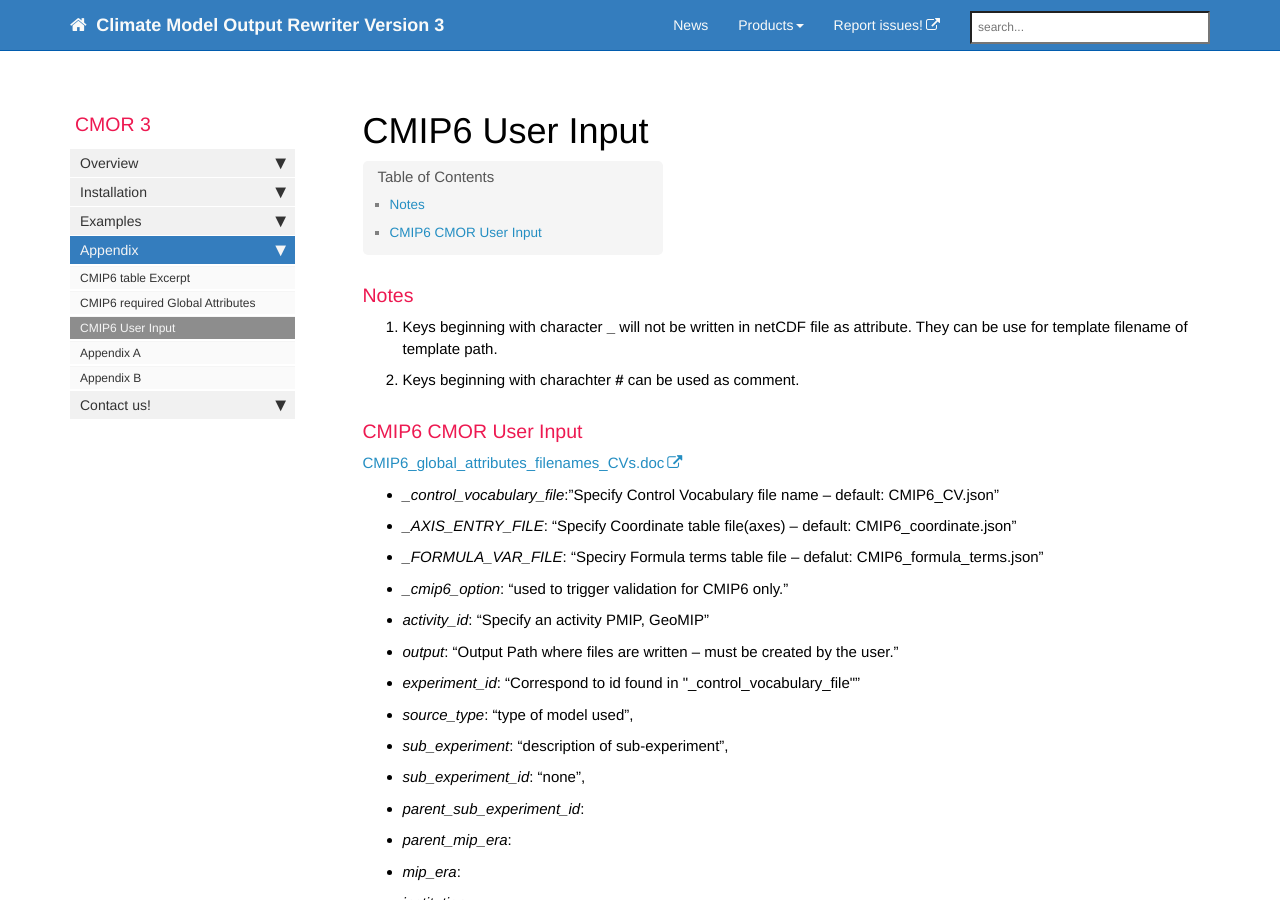
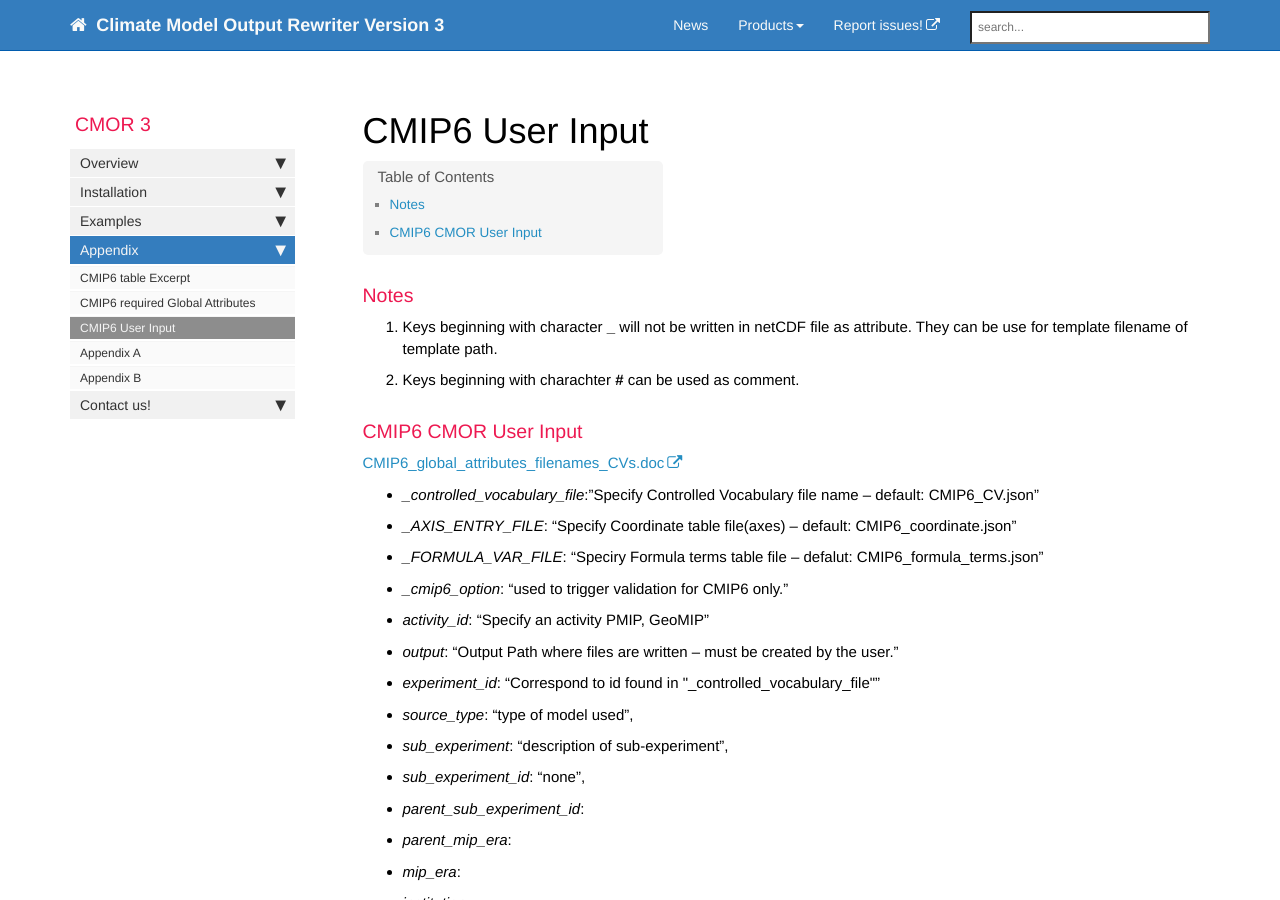
Before and after one commit to mauzey1/cmor3_documentation, a Jekyll site: the page built from mydoc/mydoc_cmip6_user_input.md, in a window 1280 px wide and 900 px high. Built offline with Jekyll 4.4.1, drawn with Linux system fonts in a browser that asks for light colours; nearby versions of some CDN libraries; comment, search, counter and statistics services are not loaded.

Commit message:
Change "control vocabulary" to "controlled vocabulary"

```diff
--- a/_data/sidebars/mydoc_sidebar.yml
+++ b/_data/sidebars/mydoc_sidebar.yml
@@ -72,7 +72,7 @@ entries:
       url: /mydoc_cmor3_c/
       output: web, pdf
 
-    - title: Control Vocabulary (CMIP6)
+    - title: Controlled Vocabulary (CMIP6)
       url: /mydoc_cmor3_CV/
       output: web, pdf
 
--- a/mydoc/examples/CMOR_input_example.json
+++ b/mydoc/examples/CMOR_input_example.json
@@ -56,7 +56,7 @@
 
     "#note":                  " **** The following are set correctly for CMIP6 and should not normally need editing",
 
-    "_control_vocabulary_file": "CMIP6_CV.json",
+    "_controlled_vocabulary_file": "CMIP6_CV.json",
     "_AXIS_ENTRY_FILE":         "CMIP6_coordinate.json",
     "_FORMULA_VAR_FILE":        "CMIP6_formula_terms.json",
     "_cmip6_option":           "CMIP6",
--- a/mydoc/mydoc_cmip6_user_input.md
+++ b/mydoc/mydoc_cmip6_user_input.md
@@ -15,7 +15,7 @@ permalink: /mydoc_cmip6_user_input/
 
 [CMIP6_global_attributes_filenames_CVs.doc](https://docs.google.com/document/d/1h0r8RZr_f3-8egBMMh7aqLwy3snpD6_MrDz1q8n5XUk)
 
-* *_control_vocabulary_file*:"Specify Control Vocabulary file name -- default: CMIP6_CV.json"
+* *_controlled_vocabulary_file*:"Specify Controlled Vocabulary file name -- default: CMIP6_CV.json"
 
 * *_AXIS_ENTRY_FILE*:        "Specify Coordinate table file(axes) -- default: CMIP6_coordinate.json"
 
@@ -27,7 +27,7 @@ permalink: /mydoc_cmip6_user_input/
 
 * *output*:                  "Output Path where files are written -- must be created by the user."
 
-* *experiment_id*:           "Correspond to id found in \"_control_vocabulary_file\""
+* *experiment_id*:           "Correspond to id found in \"_controlled_vocabulary_file\""
 
 * *source_type*:             "type of model used",
 
```
Also changed, not shown: mydoc/mydoc_cmip6_validator.md (+2 -2 lines), mydoc/mydoc_cmor3_CV.md (+4 -4 lines), mydoc/mydoc_cmor3_c.md (+1 -1 lines), mydoc/mydoc_cmor3_fortran.md (+1 -1 lines), tags/tag_cmip6.html (added, +8 -0 lines), tags/tag_controlled_vocabulary.html (added, +8 -0 lines).
